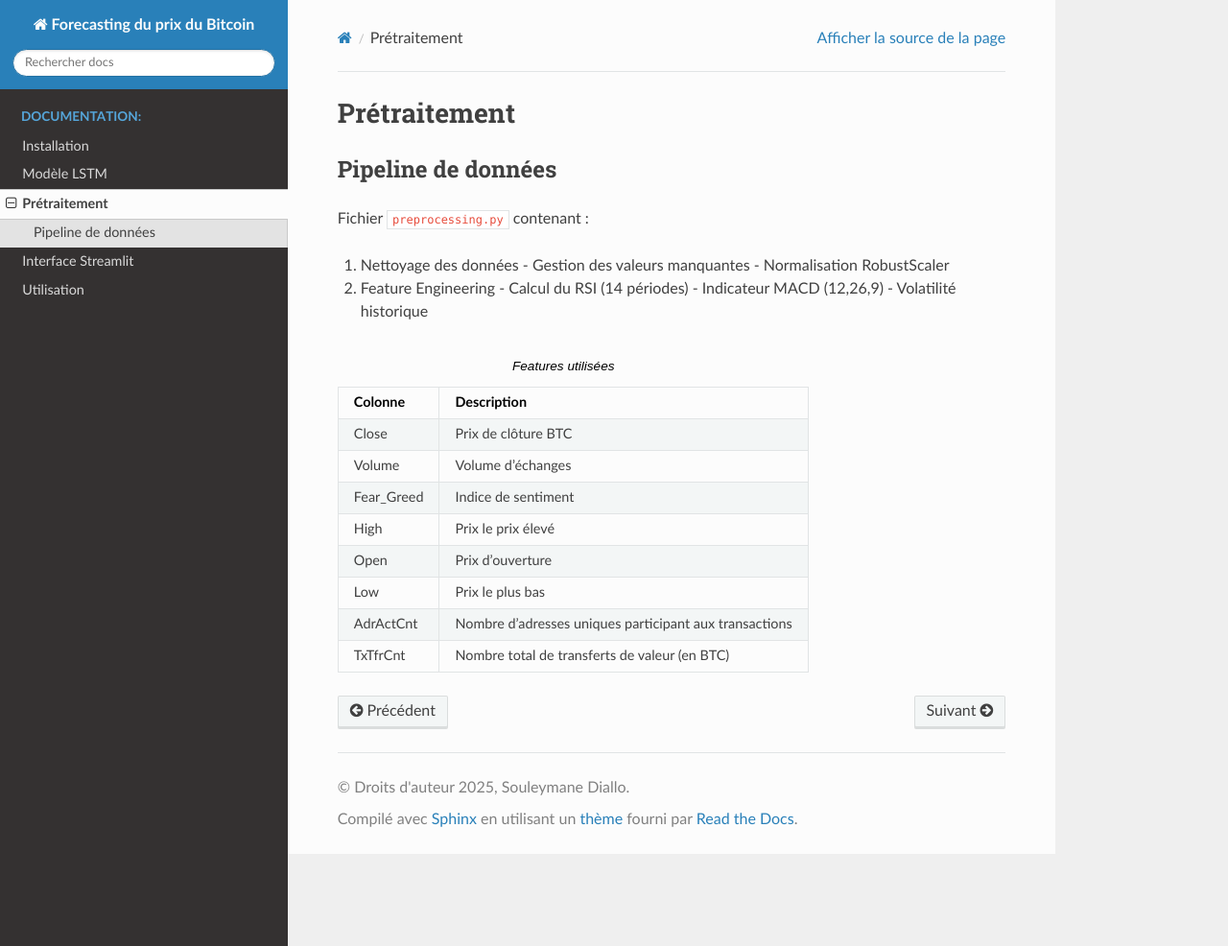
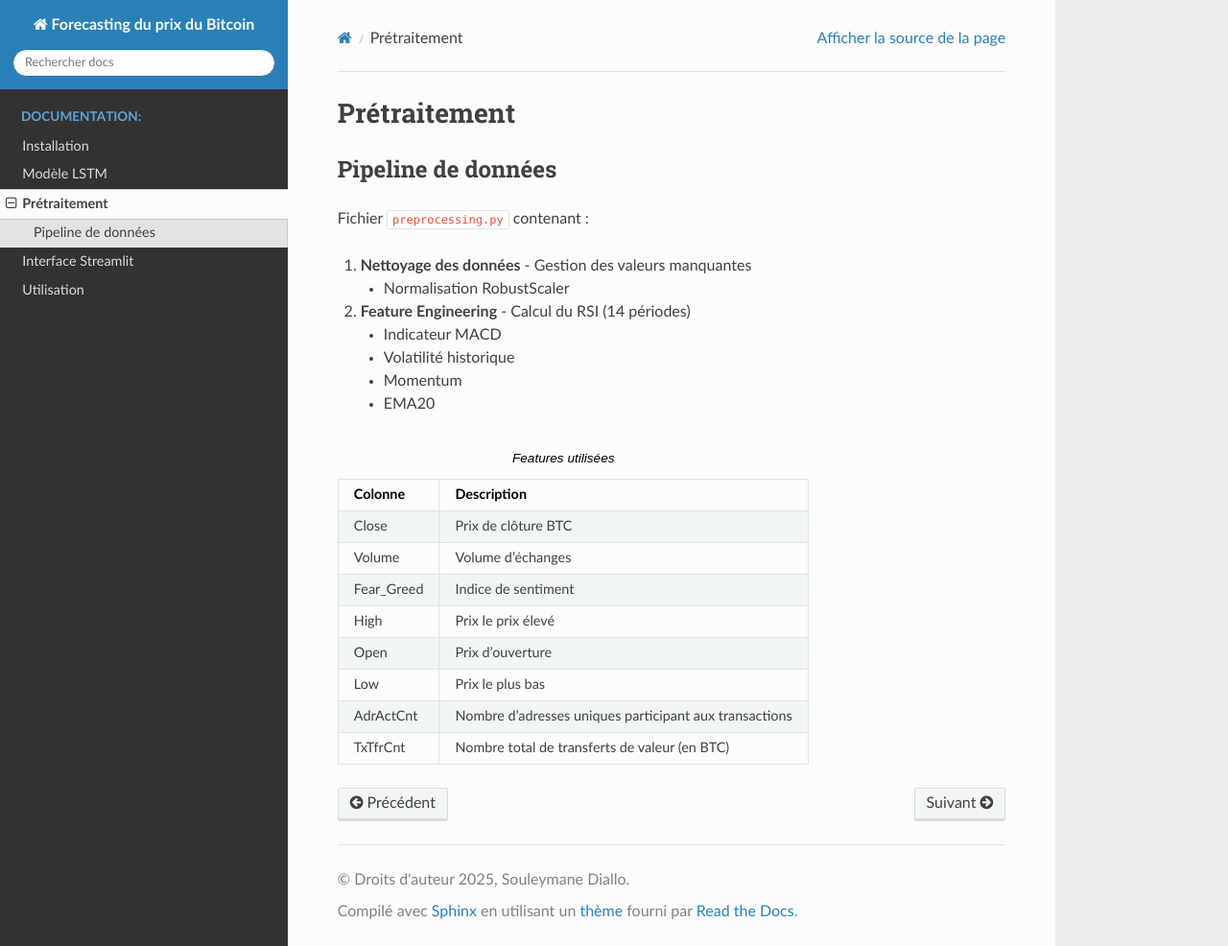
Before and after one commit to SouleymaneDiallo04/Forecasting-du-prix-du-Bitcoin, a Sphinx documentation site: the page built from docs/source/preprocessing.rst, in a window 1280 px wide and 986 px high. Shown: the whole window at 96% size. Built offline with Sphinx 7.4.7 and the Read the Docs theme 3.1.0, drawn with Linux system fonts in a browser that asks for light colours.

Commit message:
Update preprocessing.rst

```diff
--- a/docs/source/preprocessing.rst
+++ b/docs/source/preprocessing.rst
@@ -7,14 +7,21 @@ Pipeline de données
 
 Fichier ``preprocessing.py`` contenant :
 
-1. Nettoyage des données
+1. **Nettoyage des données**
    - Gestion des valeurs manquantes
+
    - Normalisation RobustScaler
 
-2. Feature Engineering
+2. **Feature Engineering**
    - Calcul du RSI (14 périodes)
-   - Indicateur MACD (12,26,9)
+
+   - Indicateur MACD
+
    - Volatilité historique
+
+   - Momentum
+
+   - EMA20
 
 .. list-table:: Features utilisées
    :header-rows: 1
```
